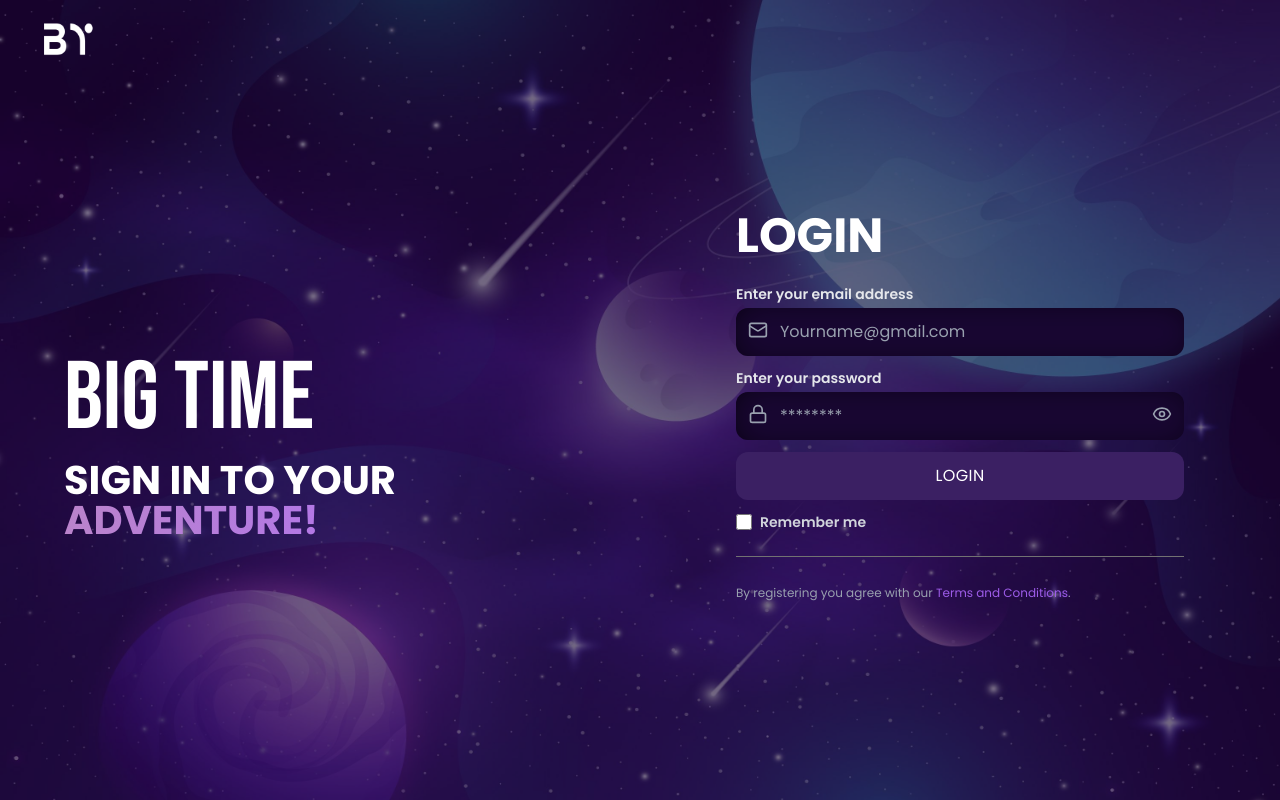
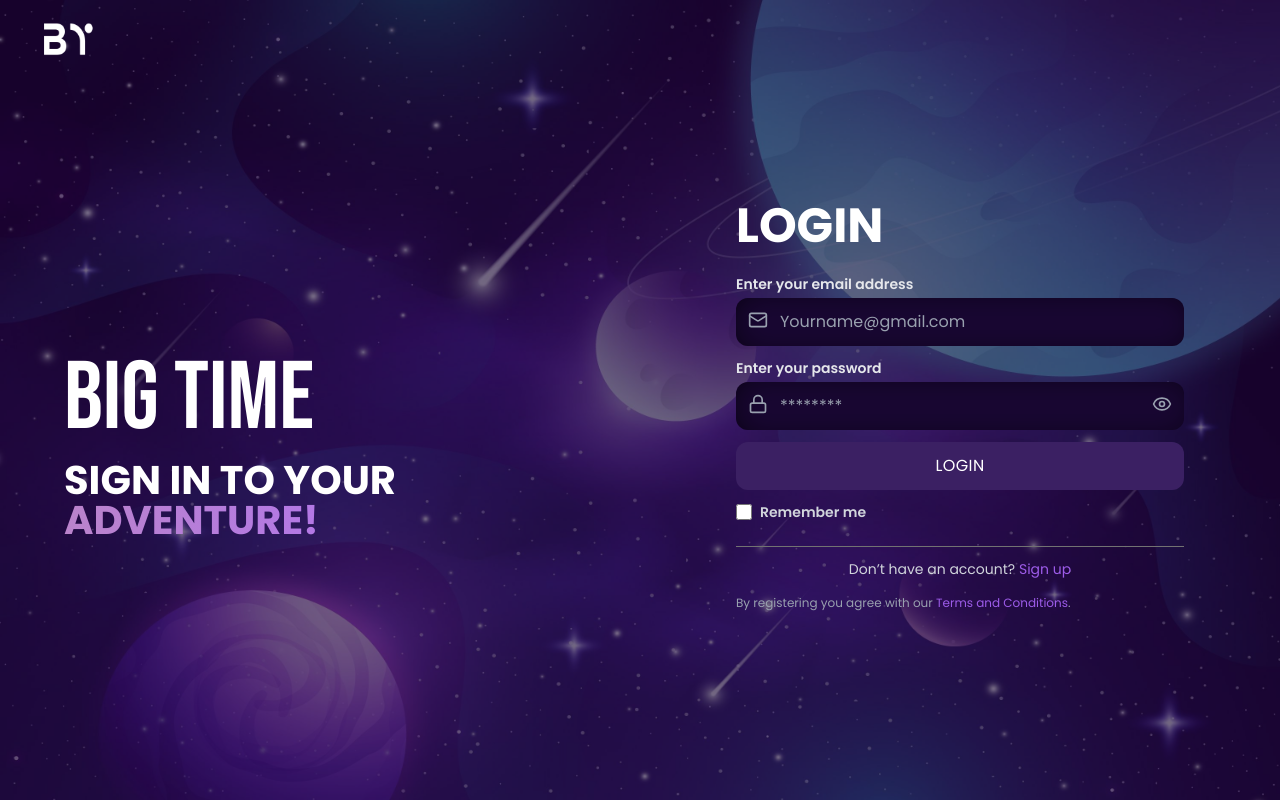
Before and after one commit to waqarahmad134/bigtime, a Next.js app: page /login in a window 1280 px wide. Built offline with nearby package versions, Linux system fonts and the light colour scheme; no server answers.

Commit message:
signup active

```diff
--- a/src/app/login/page.js
+++ b/src/app/login/page.js
@@ -185,7 +185,7 @@ export default function LoginPage() {
           </form>
 
           <div className="mt-6 text-center text-gray-300 text-sm border-t pt-3 border-[#727272]">
-            {/* Don’t have an account? <Link href="/signup" className="text-[#9D5CE9]">Sign up</Link> */}
+            Don’t have an account? <Link href="/signup" className="text-[#9D5CE9]">Sign up</Link>
           </div>
 
             {/* <div className="mt-3">
```
